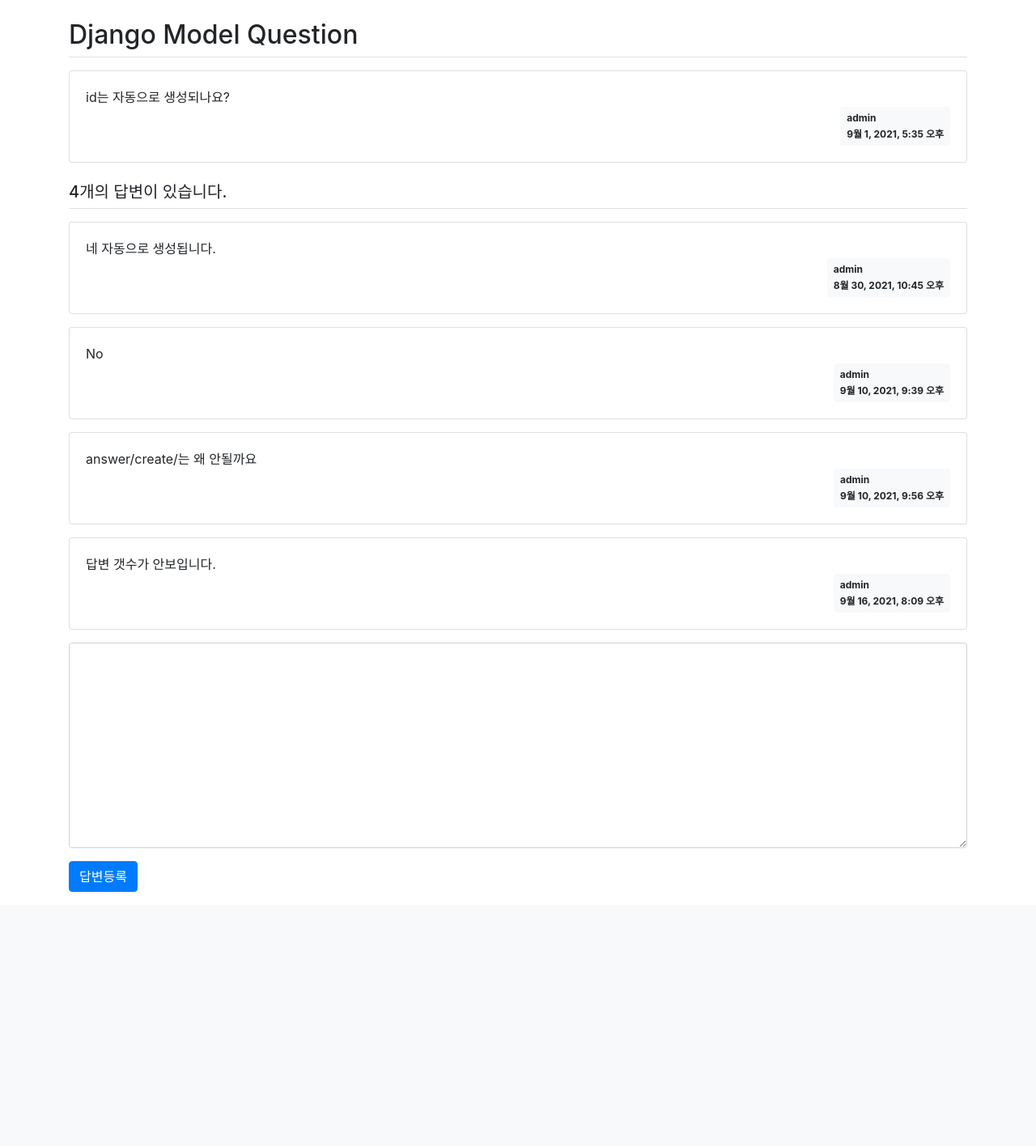
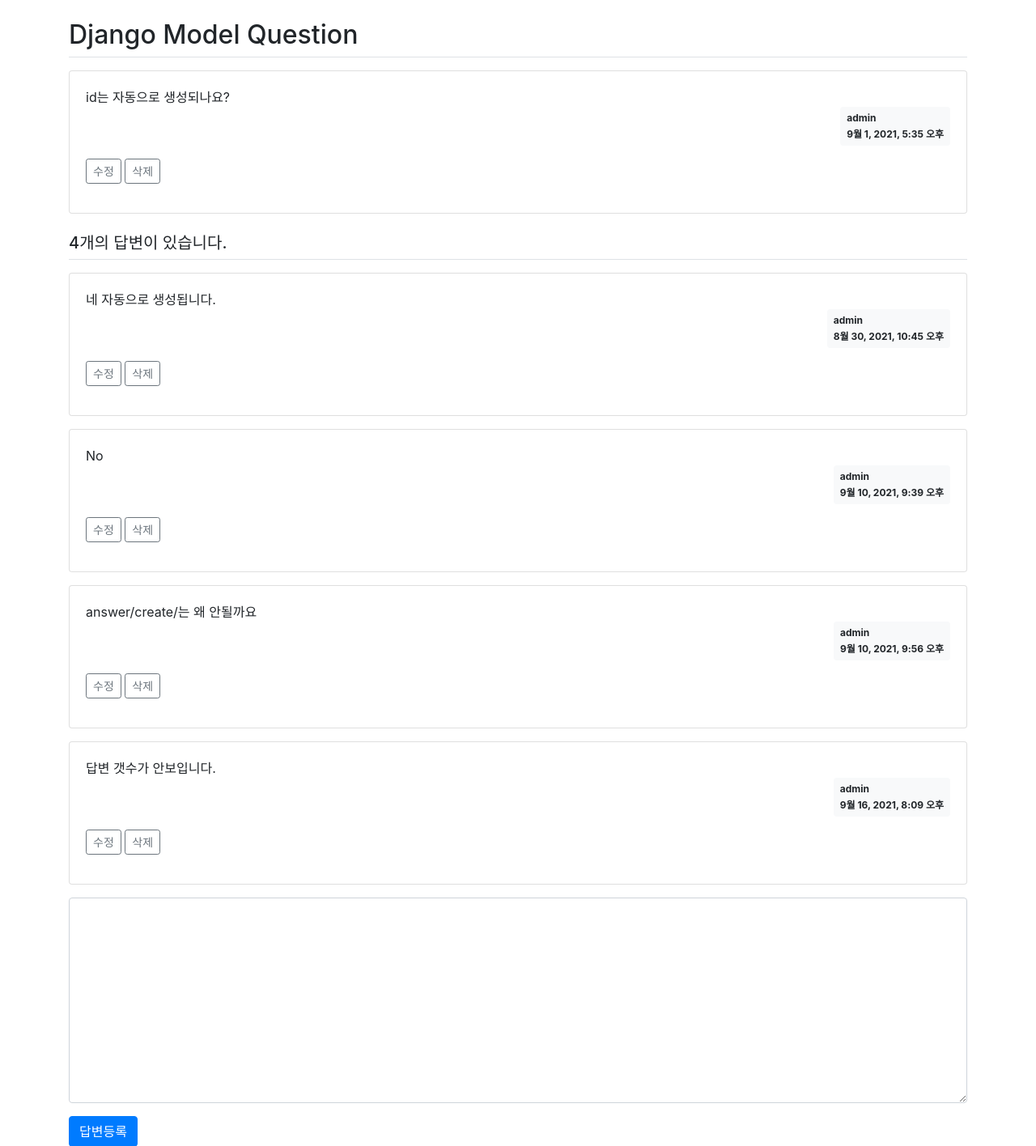
Before and after one commit to choi-yh/jump_to_django, a Django app: page /pybo/answer/create/2/ in a window 1280 px wide. Shown: the part 57-1473 px from the top of the page at 81% size. Before the commit the page ends 1159 px from the top, so only its background shows below. Run offline with Django 3.2, Linux system fonts and the light colour scheme; a user stored in the database is signed in; data comes from the database, SQL or seed files in the repository; both versions use the stored data as it was after the commit; some libraries are stand-ins or nearby versions.

Commit message:
[3-09] 수정과 삭제

```diff
--- a/pybo/models.py
+++ b/pybo/models.py
@@ -15,6 +15,7 @@
     subject = models.CharField(max_length=200)  # 질문의 제목
     content = models.TextField()  # 질문의 내용 / 글자수 제한 X 텍스트 -> TextField 사용
     create_date = models.DateTimeField()  # 질문 작성 일시
+    modify_date = models.DateTimeField(null=True, blank=True)
 
     def __str__(self):  # id 값 대신 제목 표시
         return self.subject
@@ -26,3 +27,4 @@
     question = models.ForeignKey(Question, on_delete=models.CASCADE)
     content = models.TextField()  # 답변의 내용
     create_date = models.DateTimeField()  # 답변 작성 일시
+    modify_date = models.DateTimeField(null=True, blank=True)
--- a/pybo/urls.py
+++ b/pybo/urls.py
@@ -9,4 +9,16 @@
     path("<int:question_id>/", views.detail, name="detail"),  # url 별칭 지정
     path("answer/create/<int:question_id>/", views.answer_create, name="answer_create"),
     path("question/create/", views.question_create, name="question_create"),
+    path(
+        "question/modify/<int:question_id>/",
+        views.question_modify,
+        name="question_modify",
+    ),
+    path(
+        "question/delete/<int:question_id>/",
+        views.question_delete,
+        name="question_delete",
+    ),
+    path("answer/modify/<int:answer_id>/", views.answer_modify, name="answer_modify"),
+    path("answer/delete/<int:answer_id>/", views.answer_delete, name="answer_delete"),
 ]
--- a/pybo/views.py
+++ b/pybo/views.py
@@ -4,10 +4,11 @@
     redirect,
 )  # render : 파이썬 데이터를 템플릿에 적용해 HTML로 반환하는 함수
 from django.utils import timezone
-from .models import Question
+from .models import Question, Answer
 from .forms import QuestionForm, AnswerForm
 from django.core.paginator import Paginator
 from django.contrib.auth.decorators import login_required
+from django.contrib import messages
 
 
 def index(request):
@@ -75,3 +76,67 @@
         form = QuestionForm()
     context = {"form": form}
     return render(request, "pybo/question_form.html", context)
+
+
+@login_required(login_url="common:login")
+def question_modify(request, question_id):
+    """pybo 질문 수정"""
+    question = get_object_or_404(Question, pk=question_id)
+    if request.user != question.author:
+        messages.error(request, "수정 권한이 없습니다.")
+        return redirect("pybo:detail", question_id=question.id)
+
+    if request.method == "POST":
+        form = QuestionForm(request.POST, instance=question)
+        if form.is_valid():
+            question = form.save(commit=False)
+            question.modify_date = timezone.now()  # 수정 일시 저장
+            question.save()
+            return redirect("pybo:detail", question_id=question.id)
+    else:  # GET 요청
+        form = QuestionForm(instance=question)
+    context = {"form": form}
+    return render(request, "pybo/question_form.html", context)
+
+
+@login_required(login_url="common:login")
+def question_delete(request, question_id):
+    """질문 삭제"""
+    question = get_object_or_404(Question, pk=question_id)
+    if request.user != question.author:
+        messages.error(request, "삭제 권한이 없습니다.")
+        return redirect("pybo:detail", question_id=question.id)
+    question.delete()
+    return redirect("pybo:index")
+
+
+@login_required(login_url="common:login")
+def answer_modify(request, answer_id):
+    """pybo 답변 수정"""
+    answer = get_object_or_404(Answer, pk=answer_id)
+    if request.user != answer.author:
+        messages.error(request, "수정 권한이 없습니다.")
+        return redirect("pybo:detail", question_id=answer.question.id)
+
+    if request.method == "POST":
+        form = AnswerForm(request.POST, instance=answer)
+        if form.is_valid():
+            answer = form.save(commit=False)
+            answer.modify_date = timezone.now()
+            answer.save()
+            return redirect("pybo:detail", question_id=answer.question.id)
+    else:
+        form = AnswerForm(instance=answer)
+    context = {"answer": answer, "form": form}
+    return render(request, "pybo/answer_form.html", context)
+
+
+@login_required(login_url='common:login')
+def answer_delete(request, answer_id):
+    """pybo 답변 삭제"""
+    answer = get_object_or_404(Answer, pk=answer_id)
+    if request.user != answer.author:
+        messages.error(request, "삭제 권한이 없습니다.")
+    else:
+        answer.delete()
+    return redirect('pybo:detail', question_id=answer.question.id)
--- a/templates/base.html
+++ b/templates/base.html
@@ -21,5 +21,9 @@
     <script src="{% static 'jquery-3.6.0.min.js' %}"></script>
     <!-- Bootstrap JS (순서에 유의! bootstrap은 JQuery 후에 적어야한다.)-->
     <script src="{% static 'bootstrap.min.js' %}"></script>
+    <!-- 자바스크립트 Start -->
+    {% block script %}
+    {% endblock %}
+    <!-- 자바스크립트 End -->
 </body>
 </html>
--- a/templates/pybo/question_detail.html
+++ b/templates/pybo/question_detail.html
@@ -1,16 +1,39 @@
 {% extends 'base.html' %}
 {% block content %}
 <div class="container my-3">
+    <!-- 사용자 오류 표시 -->
+    {% if messages %}
+    <div class="alert alert-danger my-3" role="alert">
+    {% for message in messages %}
+        <strong>{{ message.tags }}</strong>
+        <ul><li>{{ message.message }}</li></ul>
+    {% endfor %}
+    </div>
+    {% endif %}
     <h2 class="border-bottom py-2">{{ question.subject }}</h2>
     <div class="card my-3">
         <div class="card-body">
             <div class="card-text" style="white-space: pre-line;">{{ question.content }}</div>
             <div class="d-flex justify-content-end">
+                {% if question.modify_date %}
+                <div class="badge badge-light p-2 text-left mx-3">
+                    <div class="mb-2">modified at</div>
+                    <div>{{ question.modify_date }}</div>
+                </div>
+                {% endif %}
                 <div class="badge badge-light p-2 text-left">
                     <div class="mb-2">{{ question.author.username }}</div>
                     <div>{{ question.create_date }}</div>
                 </div>
             </div>
+            {% if request.user == question.author %}
+            <div class="my-3">
+                <a href="{% url 'pybo:question_modify' question.id %}"
+                    class="btn btn-sm btn-outline-secondary">수정</a>
+                <a href="#" class="delete btn btn-sm btn-outline-secondary"
+                    data-uri="{% url 'pybo:question_delete' question.id %}">삭제</a>
+            </div>
+            {% endif %}
         </div>
     </div>
     <h5 class="border-bottom my-3 py-2">{{ question.answer_set.count }}개의 답변이 있습니다.</h5>
@@ -19,11 +42,25 @@
         <div class="card-body">
             <div class="card-text" style="white-space: pre-line;">{{ answer.content }}</div>
             <div class="d-flex justify-content-end">
+                {% if answer.modify_date %}
+                <div class="badge badge-light p-2 text-left mx-3">
+                    <div class="mb-2">modified at</div>
+                    <div>{{ answer.modify_date }}</div>
+                </div>
+                {% endif %}
                 <div class="badge badge-light p-2 text-left">
                         <div class="mb-2">{{ answer.author.username }}</div>
                         <div>{{ answer.create_date }}</div>
                 </div>
             </div>
+            {% if request.user == answer.author %}
+            <div class="my-3">
+                <a href="{% url 'pybo:answer_modify' answer.id %}"
+                    class="btn btn-sm btn-outline-secondary">수정</a>
+                <a href="#" class="delete btn btn-sm btn-outline-secondary"
+                    data-uri="{% url 'pybo:answer_delete' answer.id %}">삭제</a>
+            </div>
+            {% endif %}
         </div>
     </div>
     {% endfor %}
@@ -47,3 +84,14 @@
     </form>
 </div>
 {% endblock %}
+{% block script %}
+<script type="text/javascript">
+$(document).ready(function(){
+    $(".delete").on('click', function() {
+        if(confirm("정말로 삭제하시겠습니까?")) {
+            location.href = $(this).data('uri');
+        }
+    });
+});
+</script>
+{% endblock %}
```
Also changed, not shown: templates/pybo/answer_form.html (added, +17 -0 lines), db.sqlite3, pybo/migrations/0004_auto_20210923_1333.py (added).
